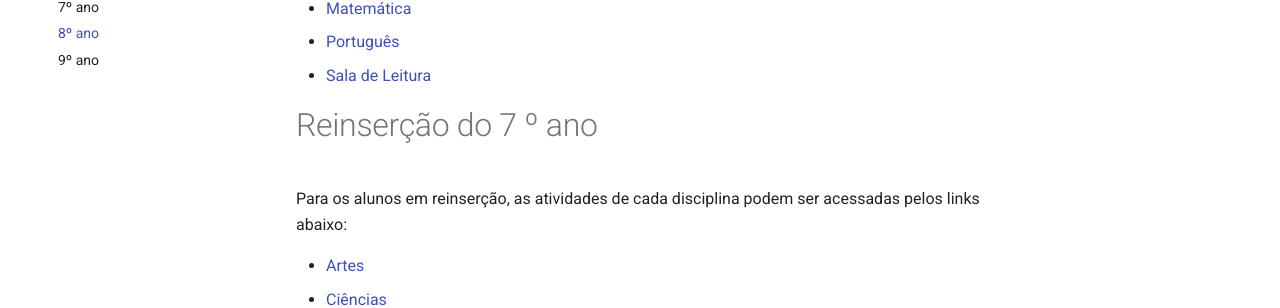
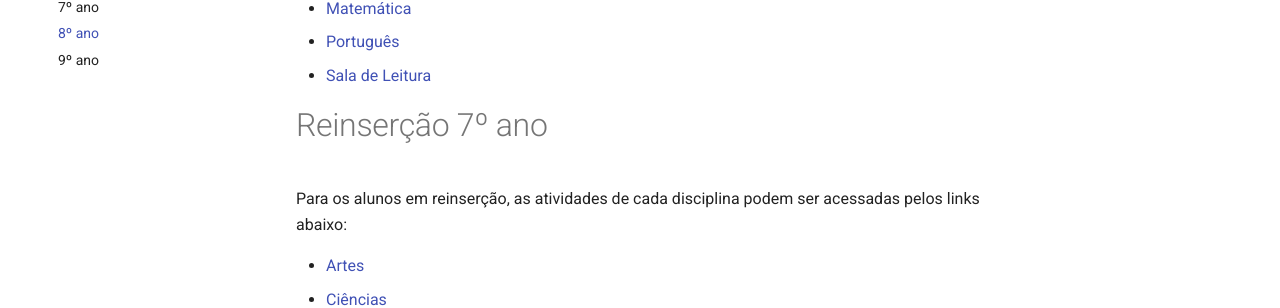
Before and after one commit to josalab/josalab, an MkDocs documentation site: the page built from docs/turmas/8o-ano.md, in a window 1280 px wide and 1089 px high. Shown: the part 419-727 px from the top of the window. Built offline with MkDocs 1.6.1 and Material for MkDocs 9.7.7, drawn with Linux system fonts in a browser that asks for light colours; comment, search, counter and statistics services are not loaded.

Commit message:
Update 8o-ano.md

```diff
--- a/docs/turmas/8o-ano.md
+++ b/docs/turmas/8o-ano.md
@@ -11,7 +11,7 @@
 - [Português](https://padlet.com/fredericohorie/x71d2er1q7ymf28g)
 - [Sala de Leitura]()
 
-# Reinserção do 7 º ano
+# Reinserção 7º ano
 
 Para os alunos em reinserção, as atividades de cada disciplina podem ser acessadas pelos links abaixo:
 
```
